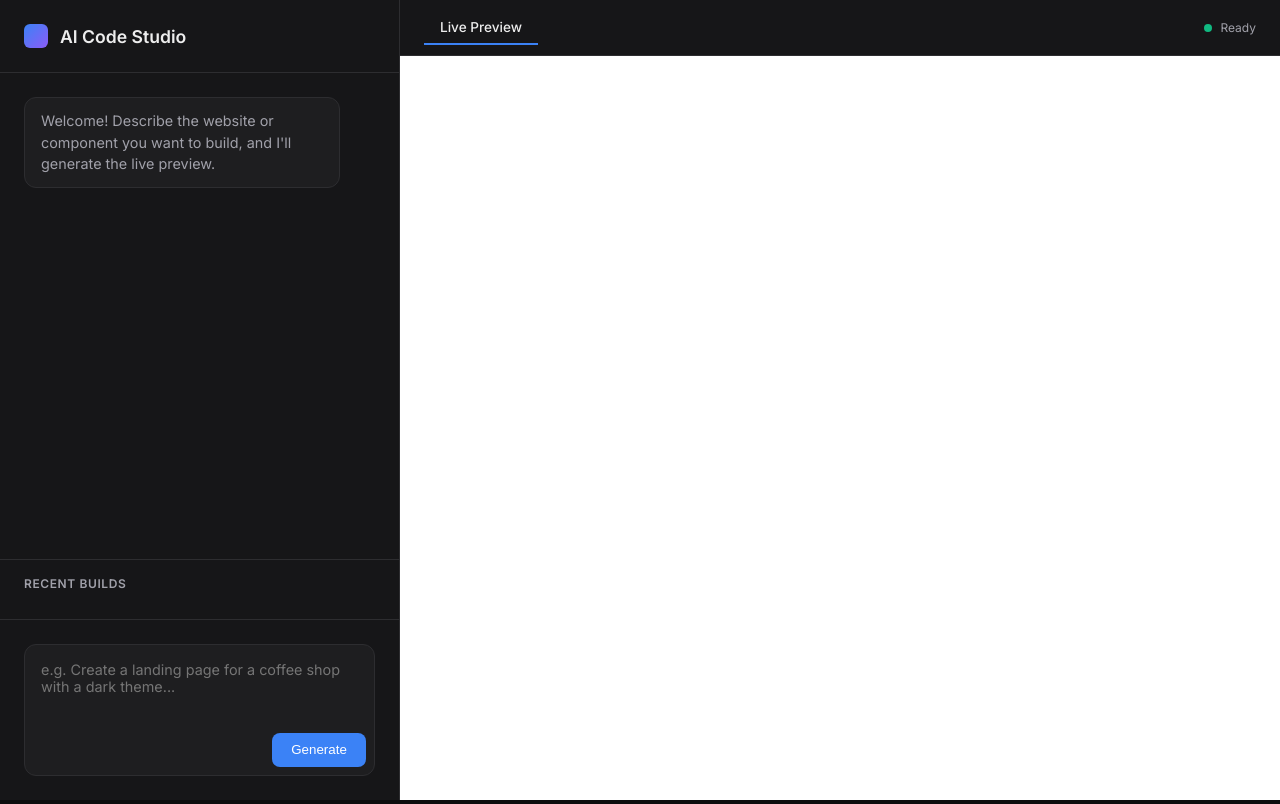
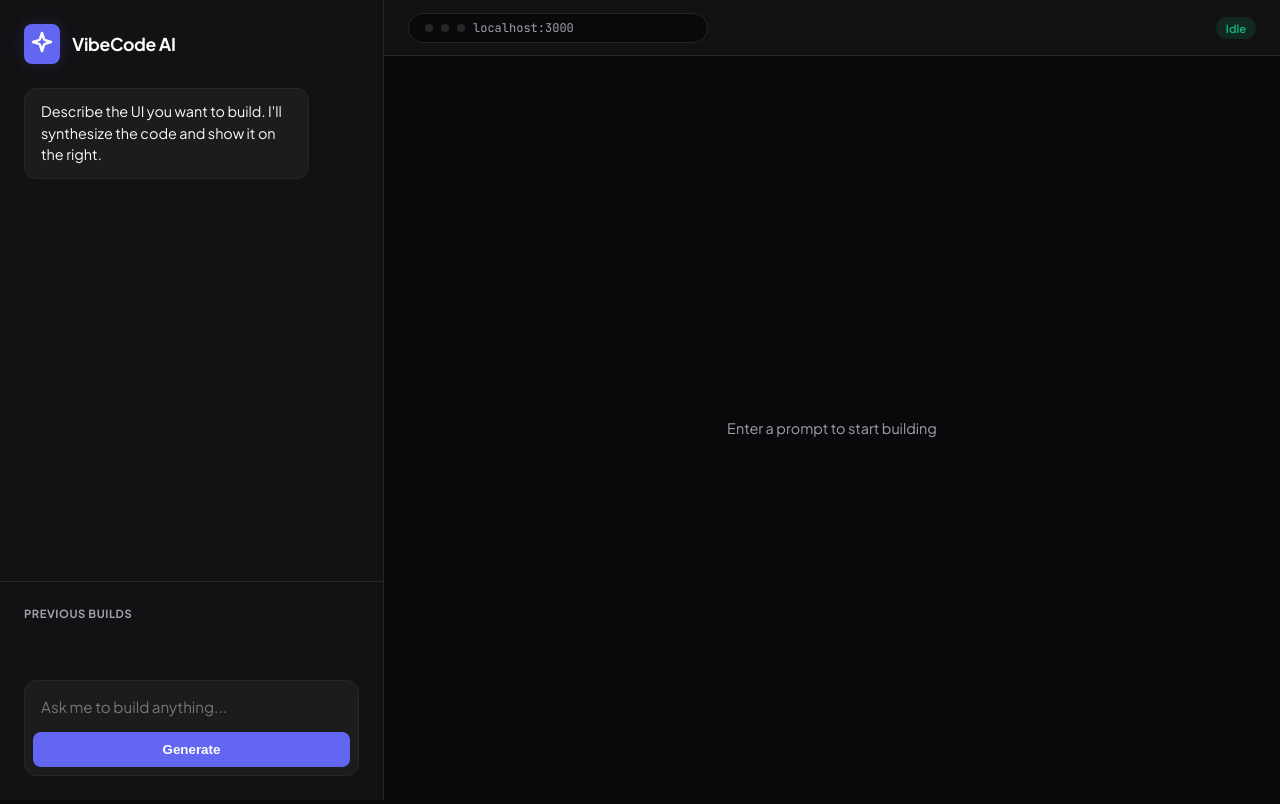
Before and after one commit to Fyyrerde4xhsj/Ads, a PHP site: page / in a window 1280 px wide. Run offline with PHP 8.4, Linux system fonts and the light colour scheme.

Commit message:
Add files via upload

```diff
--- a/index.html
+++ b/index.html
@@ -3,55 +3,60 @@
 <head>
     <meta charset="UTF-8">
     <meta name="viewport" content="width=device-width, initial-scale=1.0">
-    <title>AI Code Studio</title>
+    <title>AI Visual Studio</title>
     <link rel="stylesheet" href="style.css">
     <link rel="preconnect" href="https://fonts.googleapis.com">
     <link rel="preconnect" href="https://fonts.gstatic.com" crossorigin>
-    <link href="https://fonts.googleapis.com/css2?family=Inter:wght@300;400;500;600&family=Fira+Code:wght@400;500&display=swap" rel="stylesheet">
+    <link href="https://fonts.googleapis.com/css2?family=Plus+Jakarta+Sans:wght@400;500;600;700&family=JetBrains+Mono:wght@400;500&display=swap" rel="stylesheet">
 </head>
 <body>
-    <div class="app-container">
-        <!-- Sidebar / Control Panel -->
-        <aside class="control-panel">
-            <header class="panel-header">
-                <div class="logo">
-                    <div class="logo-icon"></div>
-                    <span>AI Code Studio</span>
+    <div class="app-shell">
+        <!-- Sidebar: 30% Width -->
+        <aside class="sidebar">
+            <div class="brand">
+                <div class="logo-box">
+                    <svg width="24" height="24" viewBox="0 0 24 24" fill="none" stroke="currentColor" stroke-width="2.5" stroke-linecap="round" stroke-linejoin="round"><path d="m12 3-1.912 5.813a2 2 0 0 1-1.275 1.275L3 12l5.813 1.912a2 2 0 0 1 1.275 1.275L12 21l1.912-5.813a2 2 0 0 1 1.275-1.275L21 12l-5.813-1.912a2 2 0 0 1-1.275-1.275L12 3Z"/></svg>
                 </div>
-            </header>
+                <h1>VibeCode AI</h1>
+            </div>
 
-            <div class="chat-display" id="chatDisplay">
-                <div class="message system">
-                    Welcome! Describe the website or component you want to build, and I'll generate the live preview.
-                </div>
+            <div class="chat-container" id="chatContainer">
+                <!-- Messages appear here -->
+                <div class="msg bot">Describe the UI you want to build. I'll synthesize the code and show it on the right.</div>
             </div>
 
             <div class="history-section">
-                <h3>Recent Builds</h3>
-                <div class="history-list" id="historyList"></div>
+                <div class="section-label">Previous Builds</div>
+                <div class="history-grid" id="historyList"></div>
             </div>
 
-            <div class="input-area">
+            <div class="input-container">
                 <div class="input-wrapper">
-                    <textarea id="promptInput" placeholder="e.g. Create a landing page for a coffee shop with a dark theme..."></textarea>
-                    <button id="generateBtn" class="generate-btn">
-                        <span class="btn-text">Generate</span>
-                        <div class="loader" id="loader"></div>
+                    <textarea id="userInput" placeholder="Ask me to build anything..." rows="1"></textarea>
+                    <button id="sendBtn" class="primary-btn">
+                        <span class="btn-label">Generate</span>
+                        <div class="spinner" id="spinner"></div>
                     </button>
                 </div>
             </div>
         </aside>
 
-        <!-- Preview Panel -->
-        <main class="preview-panel">
-            <div class="preview-header">
-                <div class="preview-tabs">
-                    <div class="tab active">Live Preview</div>
+        <!-- Preview: 70% Width -->
+        <main class="preview-area">
+            <div class="preview-toolbar">
+                <div class="url-bar">
+                    <span class="dot"></span>
+                    <span class="dot"></span>
+                    <span class="dot"></span>
+                    <div class="address">localhost:3000</div>
                 </div>
-                <div class="status-indicator" id="statusIndicator">Ready</div>
+                <div class="badge" id="renderStatus">Idle</div>
             </div>
-            <div class="iframe-container">
-                <iframe id="previewIframe" sandbox="allow-scripts allow-modals allow-forms"></iframe>
+            <div class="iframe-wrapper">
+                <iframe id="outputFrame" title="Preview"></iframe>
+                <div id="welcomeOverlay" class="overlay">
+                    <p>Enter a prompt to start building</p>
+                </div>
             </div>
         </main>
     </div>
--- a/style.css
+++ b/style.css
@@ -1,257 +1,207 @@
 :root {
-    --bg-dark: #0d0d0e;
-    --bg-surface: #161618;
-    --bg-input: #1e1e20;
-    --border-color: #2d2d30;
-    --accent-color: #3b82f6;
-    --accent-glow: rgba(59, 130, 246, 0.5);
-    --text-primary: #ededed;
-    --text-secondary: #a1a1aa;
-    --font-sans: 'Inter', system-ui, sans-serif;
-    --font-mono: 'Fira Code', monospace;
+    --bg-main: #09090b;
+    --bg-sidebar: #121214;
+    --bg-input: #1c1c1f;
+    --border: #27272a;
+    --accent: #6366f1;
+    --accent-glow: rgba(99, 102, 241, 0.2);
+    --text-primary: #fafafa;
+    --text-muted: #a1a1aa;
+    --radius-lg: 12px;
+    --radius-md: 8px;
 }
 
-* {
-    margin: 0;
-    padding: 0;
-    box-sizing: border-box;
-}
+* { margin: 0; padding: 0; box-sizing: border-box; }
 
 body {
-    background-color: var(--bg-dark);
+    background: var(--bg-main);
     color: var(--text-primary);
-    font-family: var(--font-sans);
+    font-family: 'Plus Jakarta Sans', sans-serif;
     height: 100vh;
     overflow: hidden;
 }
 
-.app-container {
+.app-shell {
     display: flex;
     height: 100vh;
     width: 100vw;
 }
 
-/* Control Panel */
-.control-panel {
-    width: 400px;
-    border-right: 1px solid var(--border-color);
+/* Sidebar: 30% */
+.sidebar {
+    width: 30%;
+    background: var(--bg-sidebar);
+    border-right: 1px solid var(--border);
     display: flex;
     flex-direction: column;
-    background-color: var(--bg-surface);
+    min-width: 350px;
 }
 
-.panel-header {
-    padding: 1.5rem;
-    border-bottom: 1px solid var(--border-color);
+.brand {
+    padding: 24px;
+    display: flex;
+    align-items: center;
+    gap: 12px;
 }
 
-.logo {
-    display: flex;
-    align-items: center;
-    gap: 0.75rem;
-    font-weight: 600;
-    font-size: 1.1rem;
+.logo-box {
+    background: var(--accent);
+    padding: 6px;
+    border-radius: 8px;
+    box-shadow: 0 0 15px var(--accent-glow);
 }
 
-.logo-icon {
-    width: 24px;
-    height: 24px;
-    background: linear-gradient(135deg, #3b82f6, #8b5cf6);
-    border-radius: 6px;
+.brand h1 { font-size: 1.1rem; font-weight: 700; letter-spacing: -0.02em; }
+
+.chat-container {
+    flex: 1;
+    overflow-y: auto;
+    padding: 0 24px;
+    display: flex;
+    flex-direction: column;
+    gap: 16px;
 }
 
-.chat-display {
-    flex: 1;
-    overflow-y: auto;
-    padding: 1.5rem;
-    display: flex;
-    flex-direction: column;
-    gap: 1rem;
+.msg {
+    padding: 12px 16px;
+    border-radius: var(--radius-lg);
+    font-size: 0.9rem;
+    line-height: 1.5;
+    max-width: 85%;
+    animation: fadeIn 0.3s ease;
 }
 
-.message {
-    padding: 0.75rem 1rem;
-    border-radius: 12px;
-    font-size: 0.9rem;
-    line-height: 1.5;
-    max-width: 90%;
-}
+.msg.bot { background: var(--bg-input); border: 1px solid var(--border); color: var(--text-primary); align-self: flex-start; }
+.msg.user { background: var(--accent); color: white; align-self: flex-end; }
 
-.message.system {
-    background: var(--bg-input);
-    color: var(--text-secondary);
-    border: 1px solid var(--border-color);
-}
+.history-section { padding: 24px; border-top: 1px solid var(--border); }
+.section-label { font-size: 0.7rem; font-weight: 700; text-transform: uppercase; color: var(--text-muted); margin-bottom: 12px; letter-spacing: 0.05em; }
 
-.message.user {
-    background: var(--accent-color);
-    color: white;
-    align-self: flex-end;
-}
-
-.history-section {
-    padding: 1rem 1.5rem;
-    border-top: 1px solid var(--border-color);
-}
-
-.history-section h3 {
+.history-grid { display: flex; flex-direction: column; gap: 8px; max-height: 120px; overflow-y: auto; }
+.history-item {
+    padding: 10px;
+    background: var(--bg-main);
+    border: 1px solid var(--border);
+    border-radius: var(--radius-md);
     font-size: 0.75rem;
-    text-transform: uppercase;
-    color: var(--text-secondary);
-    margin-bottom: 0.75rem;
-    letter-spacing: 0.05em;
-}
-
-.history-list {
-    display: flex;
-    flex-direction: column;
-    gap: 0.5rem;
-    max-height: 150px;
-    overflow-y: auto;
-}
-
-.history-item {
-    padding: 0.5rem 0.75rem;
-    background: transparent;
-    border: 1px solid var(--border-color);
-    border-radius: 6px;
-    font-size: 0.8rem;
     cursor: pointer;
     white-space: nowrap;
     overflow: hidden;
     text-overflow: ellipsis;
-    transition: all 0.2s;
-    color: var(--text-secondary);
+    transition: 0.2s;
 }
+.history-item:hover { border-color: var(--accent); background: var(--bg-input); }
 
-.history-item:hover {
-    background: var(--bg-input);
-    color: var(--text-primary);
-}
-
-.input-area {
-    padding: 1.5rem;
-    background: var(--bg-surface);
-    border-top: 1px solid var(--border-color);
-}
-
+.input-container { padding: 24px; background: var(--bg-sidebar); }
 .input-wrapper {
     background: var(--bg-input);
-    border: 1px solid var(--border-color);
-    border-radius: 12px;
-    padding: 0.5rem;
+    border: 1px solid var(--border);
+    border-radius: var(--radius-lg);
+    padding: 8px;
     display: flex;
     flex-direction: column;
+    gap: 8px;
+    transition: border-color 0.2s;
 }
+.input-wrapper:focus-within { border-color: var(--accent); box-shadow: 0 0 0 3px var(--accent-glow); }
 
 textarea {
     background: transparent;
     border: none;
     color: var(--text-primary);
     resize: none;
-    padding: 0.5rem;
     font-family: inherit;
-    font-size: 0.9rem;
-    min-height: 80px;
+    font-size: 0.95rem;
+    padding: 8px;
     outline: none;
 }
 
-.generate-btn {
-    align-self: flex-end;
-    background: var(--accent-color);
+.primary-btn {
+    background: var(--accent);
     color: white;
     border: none;
-    padding: 0.6rem 1.2rem;
-    border-radius: 8px;
-    font-weight: 500;
+    padding: 10px;
+    border-radius: var(--radius-md);
+    font-weight: 600;
     cursor: pointer;
     display: flex;
     align-items: center;
-    gap: 0.5rem;
-    transition: filter 0.2s;
+    justify-content: center;
+    gap: 8px;
 }
 
-.generate-btn:hover {
-    filter: brightness(1.1);
+.primary-btn:disabled { opacity: 0.6; cursor: not-allowed; }
+
+/* Preview: 70% */
+.preview-area {
+    width: 70%;
+    display: flex;
+    flex-direction: column;
+    background: #000;
 }
 
-.generate-btn:disabled {
-    opacity: 0.6;
-    cursor: not-allowed;
+.preview-toolbar {
+    height: 56px;
+    background: var(--bg-sidebar);
+    border-bottom: 1px solid var(--border);
+    display: flex;
+    align-items: center;
+    padding: 0 24px;
+    justify-content: space-between;
 }
 
-/* Preview Panel */
-.preview-panel {
-    flex: 1;
+.url-bar {
     display: flex;
-    flex-direction: column;
-    background-color: #fff;
+    align-items: center;
+    gap: 8px;
+    background: var(--bg-main);
+    padding: 6px 16px;
+    border-radius: 20px;
+    border: 1px solid var(--border);
+    width: 300px;
 }
 
-.preview-header {
-    height: 56px;
-    background: var(--bg-surface);
-    border-bottom: 1px solid var(--border-color);
+.dot { width: 8px; height: 8px; border-radius: 50%; background: var(--border); }
+.address { font-size: 0.75rem; color: var(--text-muted); font-family: 'JetBrains Mono', monospace; }
+
+.badge {
+    font-size: 0.7rem;
+    background: #10b98122;
+    color: #10b981;
+    padding: 4px 10px;
+    border-radius: 12px;
+    font-weight: 600;
+}
+
+.iframe-wrapper { flex: 1; position: relative; }
+iframe { width: 100%; height: 100%; border: none; background: white; }
+
+.overlay {
+    position: absolute;
+    inset: 0;
+    background: var(--bg-main);
     display: flex;
     align-items: center;
-    justify-content: space-between;
-    padding: 0 1.5rem;
+    justify-content: center;
+    color: var(--text-muted);
+    font-size: 0.9rem;
+    z-index: 10;
 }
 
-.preview-tabs .tab {
-    color: var(--text-primary);
-    font-size: 0.85rem;
-    font-weight: 500;
-    padding: 0.5rem 1rem;
-    border-bottom: 2px solid var(--accent-color);
+.spinner {
+    width: 16px;
+    height: 16px;
+    border: 2px solid #ffffff33;
+    border-top-color: white;
+    border-radius: 50%;
+    animation: spin 0.8s linear infinite;
+    display: none;
 }
 
-.status-indicator {
-    font-size: 0.75rem;
-    color: var(--text-secondary);
-    display: flex;
-    align-items: center;
-    gap: 0.5rem;
-}
+@keyframes spin { to { transform: rotate(360deg); } }
+@keyframes fadeIn { from { opacity: 0; transform: translateY(4px); } to { opacity: 1; transform: translateY(0); } }
 
-.status-indicator::before {
-    content: '';
-    width: 8px;
-    height: 8px;
-    background: #10b981;
-    border-radius: 50%;
-}
-
-.iframe-container {
-    flex: 1;
-    width: 100%;
-    position: relative;
-    background: #fff;
-}
-
-iframe {
-    width: 100%;
-    height: 100%;
-    border: none;
-}
-
-/* Loader */
-.loader {
-    width: 16px;
-    height: 16px;
-    border: 2px solid rgba(255,255,255,0.3);
-    border-top: 2px solid white;
-    border-radius: 50%;
-    display: none;
-    animation: spin 0.8s linear infinite;
-}
-
-@keyframes spin {
-    to { transform: rotate(360deg); }
-}
-
-@media (max-width: 900px) {
-    .app-container { flex-direction: column; }
-    .control-panel { width: 100%; height: 50%; }
-    .preview-panel { height: 50%; }
-}
+/* Scrollbar */
+::-webkit-scrollbar { width: 6px; }
+::-webkit-scrollbar-track { background: transparent; }
+::-webkit-scrollbar-thumb { background: var(--border); border-radius: 10px; }
```
Also changed, not shown: server.js (+108 -173 lines).
